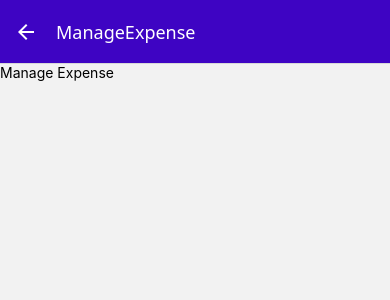
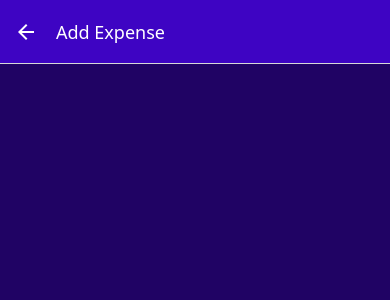
Before and after one commit to shukumar-542/Expense-tracker-app-react-native, a React Native app: screen /ManageExpense in a window 390 px wide. Shown: the top 300 px of the page. Built offline with nearby package versions, Linux system fonts and the light colour scheme.

Commit message:
Implement manage expense page

```diff
--- a/components/ExpensesOutput/ExpenseItem.js
+++ b/components/ExpensesOutput/ExpenseItem.js
@@ -3,10 +3,12 @@
 import { getFormattedDate } from '../../util/date'
 import { useNavigation } from '@react-navigation/native'
 
-const ExpenseItem = ({description , amount , date}) => {
+const ExpenseItem = ({id ,description , amount , date}) => {
     const navigation = useNavigation()
     const expensePressHandler = ()=>{
-        navigation.navigate("ManageExpense")
+        navigation.navigate("ManageExpense" , {
+            expenseId : id
+        })
     }
 
   return (
--- a/screens/ManageExpenses.js
+++ b/screens/ManageExpenses.js
@@ -1,9 +1,48 @@
-import { Text } from "react-native"
+import { useLayoutEffect } from "react";
+import { StyleSheet, View } from "react-native";
+import IconButton from "../components/UI/IconButton";
+import { GlobalStyles } from "../constants/styles";
 
-const ManageExpenses = () => {
+const ManageExpenses = ({ route, navigation }) => {
+  const editedExpenseId = route?.params?.expenseId;
+
+  const isEditing = !!editedExpenseId;
+  useLayoutEffect(() => {
+    navigation.setOptions({
+      title: isEditing ? "Edit Expense" : "Add Expense",
+    });
+  }, [navigation, isEditing]);
+
+  const deleteExpenseHandler = () => {};
+
   return (
-    <Text>Manage Expense</Text>
-  )
-}
+    <View style={styles.container}>
+      {isEditing && (
+        <View style={styles.deleteContainer}>
+          <IconButton
+            size={36}
+            icon="trash"
+            color={GlobalStyles.colors.error500}
+            onPress={deleteExpenseHandler}
+          />
+        </View>
+      )}
+    </View>
+  );
+};
 
-export default ManageExpenses
+export default ManageExpenses;
+const styles = StyleSheet.create({
+  container: {
+    flex: 1,
+    backgroundColor: GlobalStyles.colors.primary800,
+    padding: 24,
+  },
+  deleteContainer: {
+    marginTop: 16,
+    paddingTop: 8,
+    borderTopWidth : 2,
+    borderTopColor : GlobalStyles.colors.primary200,
+    alignItems : "center"
+  },
+});
```
